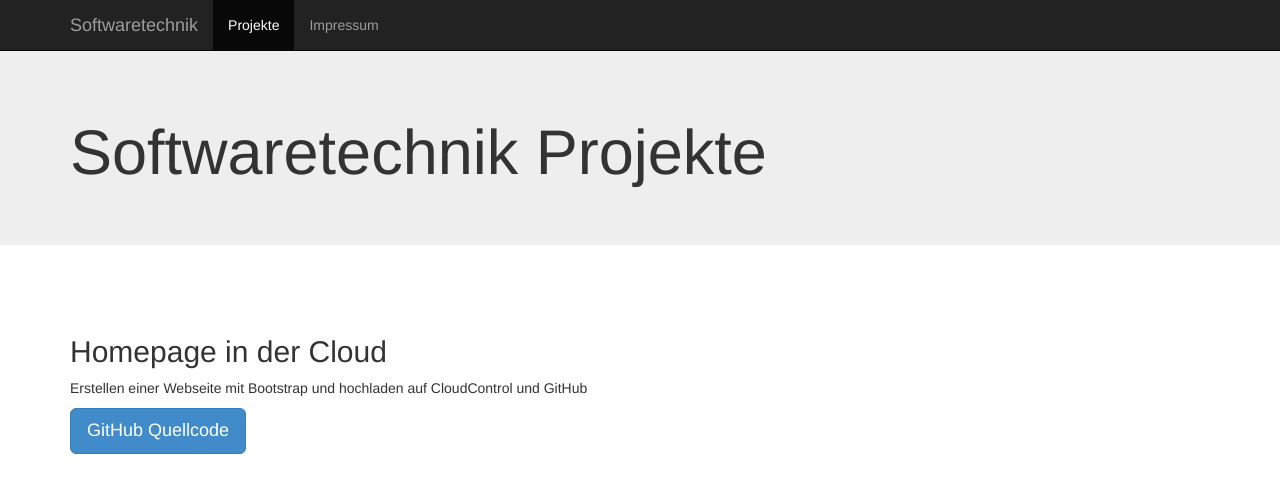
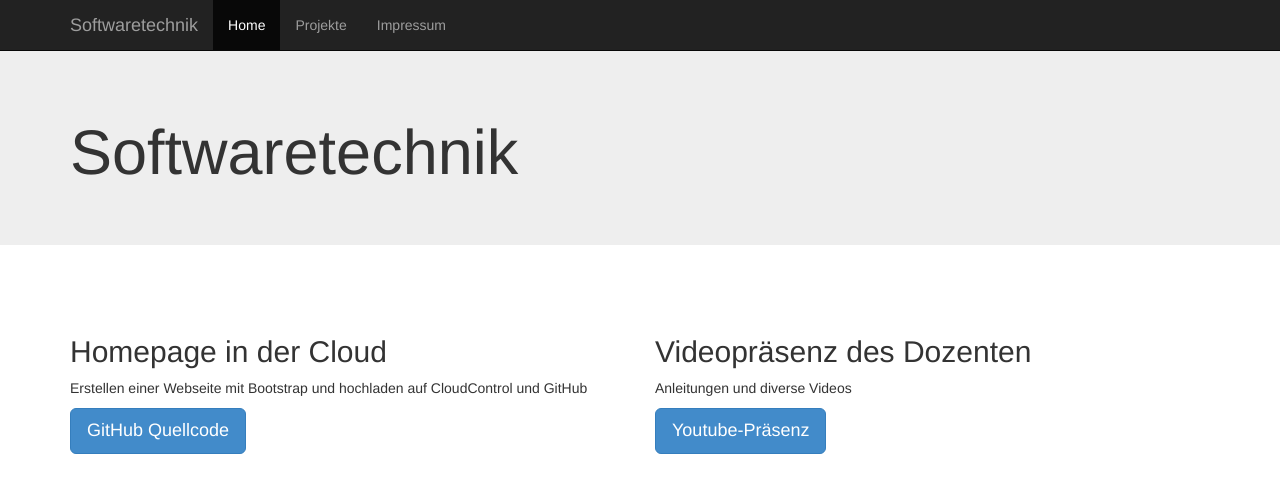
Before and after one commit to libmonkey/cloudhomepage, a plain HTML site: page index.html in a window 1280 px wide. Drawn offline with nearby package versions, Linux system fonts and the light colour scheme.

Commit message:
Vergessene Daten added

```diff
--- a/index.html
+++ b/index.html
@@ -27,7 +27,8 @@
 			</div>
 			<div id="navbar" class="collapse navbar-collapse">
 				<ul class="nav navbar-nav">
-					<li class="active"><a href="index.html">Projekte</a></li>
+					<li class="active"><a href="index.html">Home</a></li>
+					<li><a href="project.html">Projekte</a></li>
 					<li><a href="impressum.html">Impressum</a></li>
 				</ul>
 			</div>
@@ -37,7 +38,7 @@
 
 	<div class="jumbotron">
 			<div class="container">
-				<h1>Softwaretechnik Projekte</h1>
+				<h1>Softwaretechnik</h1>
 			</div>
 	</div>
 
@@ -54,6 +55,14 @@
 							Quellcode</a>
 					</p>
 				</div>
+				<div class="col-md-6">
+					<h2>Videopräsenz des Dozenten</h2>
+					<p>Anleitungen und diverse Videos</p>
+					<p>
+						<a href="http://www.youtube.com/user/KQCreal"
+							class="btn btn-primary btn-lg btn-default" role="button">Youtube-Präsenz</a>
+					</p>
+				</div>
 			</div>
 		</div>
 
```
Also changed, not shown: impressum.html (+2 -1 lines).
